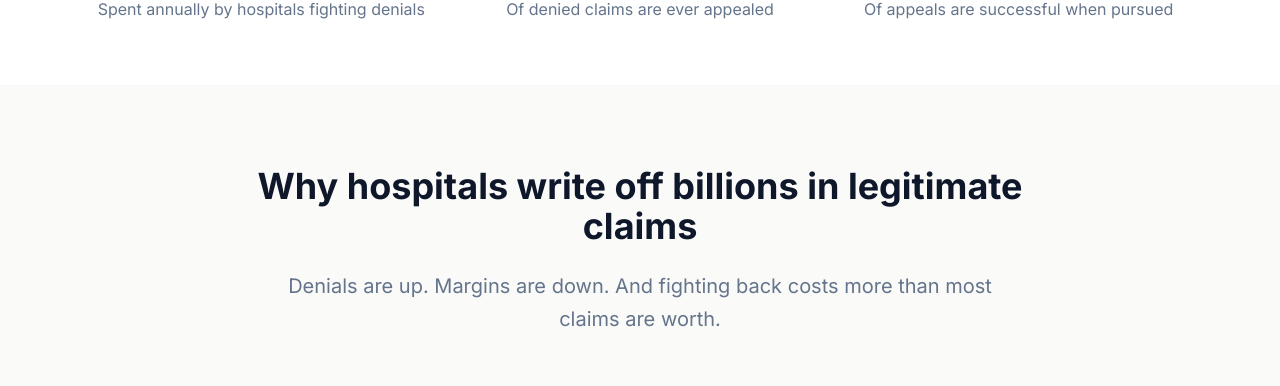
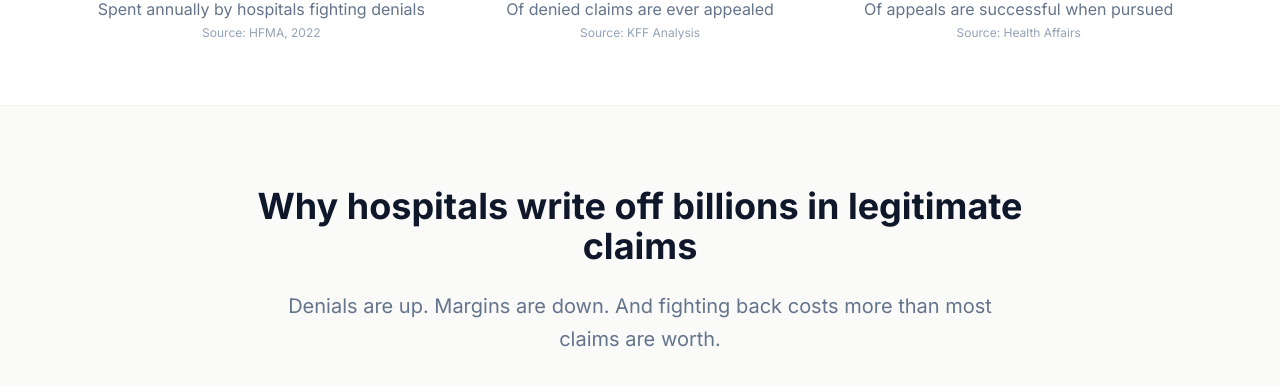
Before and after one commit to CdrAppDev/payup, a plain HTML site: page index.html in a window 1280 px wide. Shown: the part 714-1100 px from the top of the page. Drawn offline with nearby package versions, Linux system fonts and the light colour scheme.

Commit message:
Add source citations to stats
Co-Authored-By: Claude Opus 4.5 <noreply@anthropic.com>

```diff
--- a/index.html
+++ b/index.html
@@ -107,14 +107,17 @@
                 <div>
                     <div class="text-4xl md:text-5xl font-bold text-navy-900 mb-2">$19.7B</div>
                     <p class="text-slate-500">Spent annually by hospitals fighting denials</p>
+                    <p class="text-slate-400 text-xs mt-1">Source: HFMA, 2022</p>
                 </div>
                 <div>
                     <div class="text-4xl md:text-5xl font-bold text-navy-900 mb-2">&lt;1%</div>
                     <p class="text-slate-500">Of denied claims are ever appealed</p>
+                    <p class="text-slate-400 text-xs mt-1">Source: KFF Analysis</p>
                 </div>
                 <div>
                     <div class="text-4xl md:text-5xl font-bold text-amber-500 mb-2">54-70%</div>
                     <p class="text-slate-500">Of appeals are successful when pursued</p>
+                    <p class="text-slate-400 text-xs mt-1">Source: Health Affairs</p>
                 </div>
             </div>
         </div>
```
Also changed, not shown: 2 other files.
